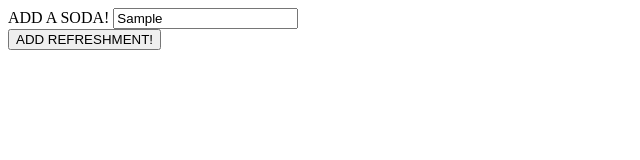
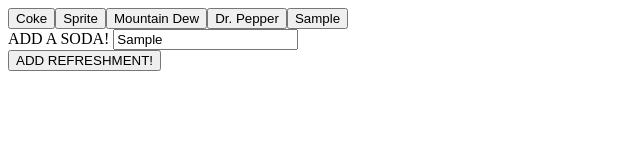
Before and after one commit to amaddatu/giphy, a plain HTML site: page index.html in a window 1280 px wide. Both pictures are taken after typing "Sample" into the empty fields and a click on the input "ADD REFRESHMENT!". Shown: the whole page, without its empty margins (0-640 px from the left). Drawn offline with nearby package versions, Linux system fonts and the light colour scheme.

Commit message:
Finishing up on rendering gifs to open and when button is clicked as well as adding buttons to array

```diff
--- a/assets/script.js
+++ b/assets/script.js
@@ -1,23 +1,90 @@
+$(document).ready(function() {
+    var sodas = ['Coke', 'Sprite', 'Mountain Dew', 'Dr. Pepper'];
 
-var sodas = ['Coke', 'Sprite', 'Mountain Dew', 'Dr. Pepper', 'Root Beer'];
+    function displaySodaGifs() {
 
+        var soda = $(this).attr("data-name");
+        var queryURL = "https://api.giphy.com/v1/gifs/search?=10" + soda + "AfBXBVWRioadKrXZOqJFse9JxinigJyO";
 
-function displaySodaGifs(){
-    var soda = $(this).attr('data-name');
-    var queryURL = "https://api.giphy.com/v1/gifs/search?api_key=AfBXBVWRioadKrXZOqJFse9JxinigJyO&q=soda&limit=10&offset=0&rating=G&lang=en" + soda + "AfBXBVWRioadKrXZOqJFse9JxinigJyO";
-
+        // Creating an AJAX call for the specific movie button being clicked
         $.ajax({
           url: queryURL,
           method: "GET"
-     }).then(function(response){
+        }).then(function(response) {
+
+          // Creating a div to hold the movie
           var sodaDiv = $("<div class='soda'>");
+
+          // Storing the rating data
           var rating = response.Rated;
+
+          // Creating an element to have the rating displayed
           var p = $("<p>").text("Rating: " + rating);
-         movieDiv.append(p);
+
+          // Displaying the rating
+          sodaDiv.append(p);
+
+          // Creating an element to hold the image
+          var image = $("<img>").attr("src", imgURL);
+
+          // Appending the image
+          sodaDiv.append(image);
+
+          // Putting the entire movie above the previous movies
+          $("#soda-display").prepend(sodaDiv);
+        });
 
       }
 
+function renderButtons(){
+
+$('#soda-display').empty();
+for(i = 0; i < sodas.length; i++){
+
+    var b = $("<button>");
+
+    b.attr("class", "soda-btn");
+
+    b.attr("data-name", sodas[i]);
+
+    b.text(sodas[i]);
+
+    $('#soda-display').append(b);
+
     }
+  }
+
+$('#add-soda').on('click', function(event){
+    event.preventDefault();
+    submit();
+});
+
+function submit(event){
+    // event.preventDefault();
+    var inputVal = $("#soda-input").val();
+    sodas.push(inputVal);
+}
+
+//Adds soda
+$('#add-soda').on('click', function(event){
+    event.preventDefault();
+
+    renderButtons();
+
+});
+
+$(document).on("click", ".soda-btn", displaySodaGifs);
+
+
+
+renderButtons();
+
+// $(document).on("click", ".soda-btn", displaySodaGifs){
+
+// }
+
+
+//It's a little different, the click event because we have to change what it is already there
 
 
 
@@ -25,15 +92,51 @@
 
 
 
+// function displaySodaGifs() {
+//     var soda = $(this).attr('data-name');
+//     var queryURL: "https://api.giphy.com/v1/gifs/search?=api_key=AfBXBVWRioadKrXZOqJFse9JxinigJyO&q=sodas&limit=10&offset=0&rating=G&lang=en"
+//     + soda + "AfBXBVWRioadKrXZOqJFse9JxinigJyO"
+
+//     $.ajax({
+//         url:queryURL,
+//         method:"GET"
+//     }).then(function(response){
+
+//         var sodaDiv = $("<div class='soda'>");
+//         var rating = response.Rated;
+//         var p = $("<p>").text("Rating: " + rating);
+
+//         sodaDiv.append(p);
+
+//         var imgUrl = response.Gif;
+
+//         var image = $("<img>").attr("src", imgUrl);
+
+//         movieDiv.append(image);
+
+//         $("#soda-display").append(sodaDiv);
+
+//     });
 
 
-
+// }
 
 // function renderButtons(){
 
 // $('#soda-display').empty();
-// for(i = 0; i < soda.length; i++){
-//     var button = $('<button>').html(soda[i]);
+// for(i = 0; i < sodas.length; i++){
+
+//     var b = $("<button>");
+
+//     b.addClass("soda-btn");
+
+//     b.attr("data-name", sodas[i]);
+
+//     b.text(sodas[i]);
+
+//     $('#buttons-display').append(b);
+
+//     var button = $('<button>').html(sodas[i]);
 //     $('#soda-display').append(button);
 //   }
 // }
@@ -41,11 +144,21 @@
 // $('#add-soda').on('click', function(event){
 //     event.preventDefault();
 
+//     var soda = $("#soda-input").val().trim();
+
+//     sodas.push(soda);
+
 //     renderButtons();
 
 //     var sodaInput = $('#soda-input').val();
-//     soda.push(sodaInput);
+//     sodas.push(sodaInput);
 // });
+
+// $(document).on("click", "soda-btn", displaySodaGifs);
+
 
 
 // renderButtons();
+
+
+});
--- a/index.html
+++ b/index.html
@@ -9,21 +9,16 @@
 </head>
 <body>
 
-  <div class="container">
-
     <div id="soda-display"></div>
 
-    <div id="buttons-display"
+    <div id="buttons-display"></div>
 
     <form id="soda-form">
       <label for="soda-input">ADD A SODA!</label>
       <input type="text" id="soda-input">
       <br>
-
       <input id="add-soda" type="submit" value="ADD REFRESHMENT!">
     </form>
-
-    </div>
 
     <script type="text/javascript" src="assets/script.js"></script>
 </body>
```
Lines whose indentation alone changed are shown as unchanged.
